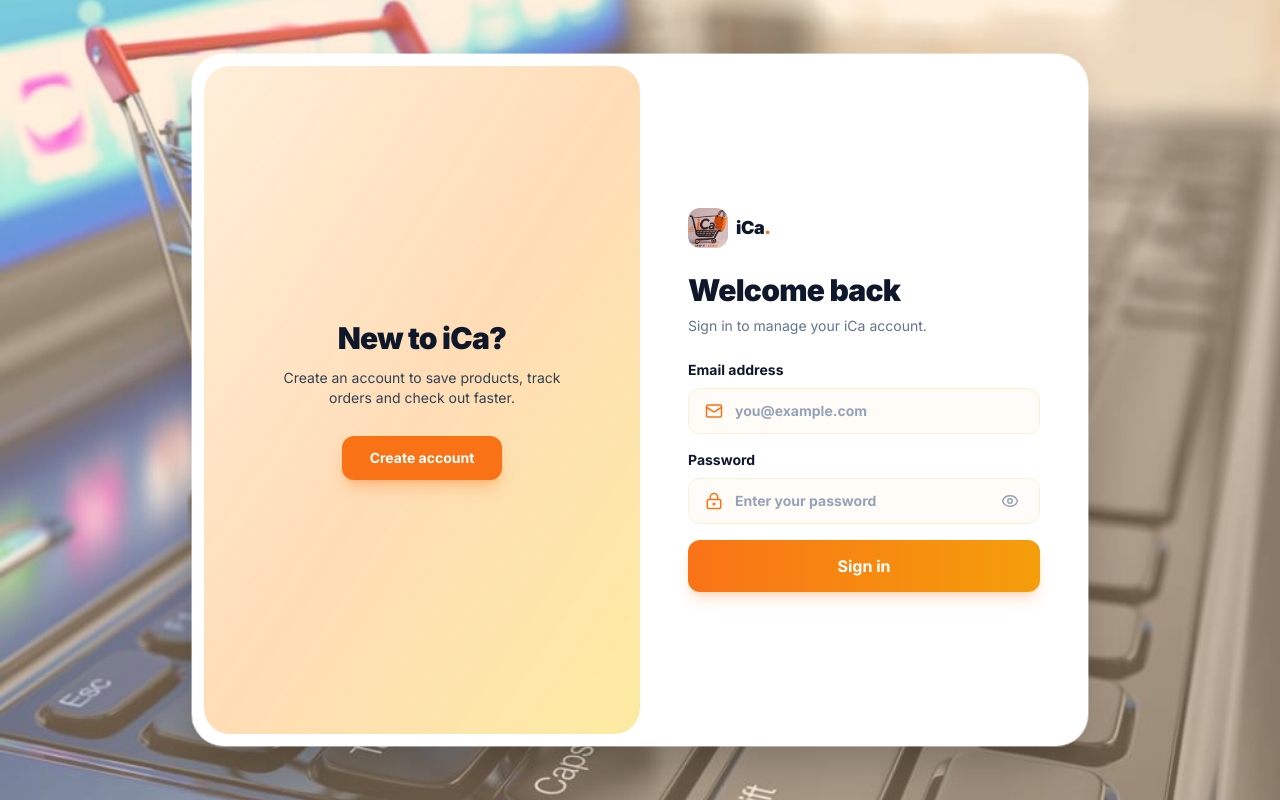
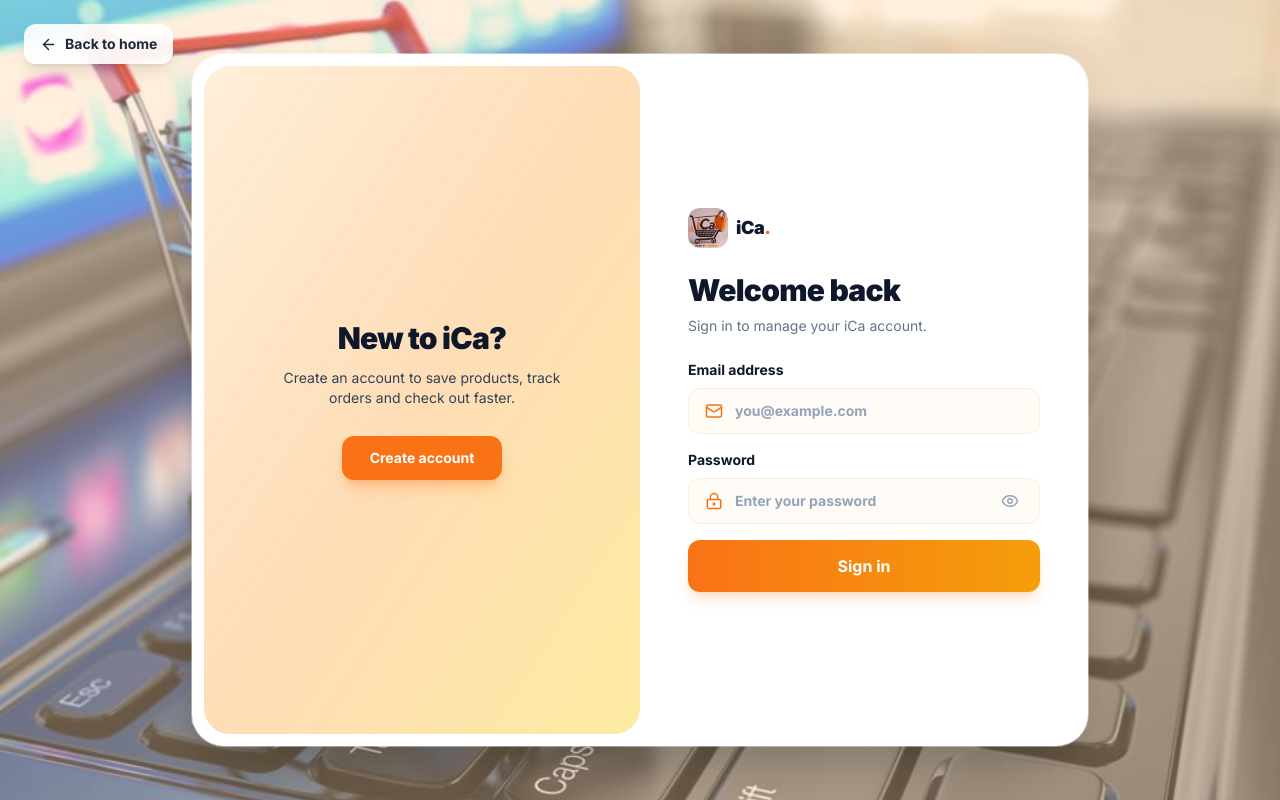
Before and after one commit to TinoJp/IcaShop, a React (Vite) app: page /login in a window 1280 px wide. Built offline with nearby package versions, Linux system fonts and the light colour scheme; no server answers; the database is empty.

Commit message:
login page

```diff
--- a/src/pages/AuthPage.tsx
+++ b/src/pages/AuthPage.tsx
@@ -1,4 +1,5 @@
 import { Link } from 'react-router-dom';
+import { ArrowLeft } from 'lucide-react';
 import { EmailField, PasswordField, SubmitButton } from '@/pages/AuthShared';
 import { useAuthForm, type AuthPageProps } from '@/pages/useAuthForm';
 
@@ -40,6 +41,15 @@ export function AuthPage(props: AuthPageProps) {
     >
       {/* light orange tint over the photo */}
       <div className="absolute inset-0 bg-orange-200/40" aria-hidden="true" />
+
+      {/* Back to home */}
+      <Link
+        to="/"
+        className="absolute left-4 top-4 z-20 inline-flex items-center gap-2 rounded-xl bg-white/90 px-4 py-2.5 text-sm font-bold text-slate-800 shadow-lg backdrop-blur transition hover:bg-white hover:text-orange-600 focus-visible:outline-none focus-visible:ring-4 focus-visible:ring-orange-300 sm:left-6 sm:top-6"
+      >
+        <ArrowLeft size={17} aria-hidden="true" />
+        Back to home
+      </Link>
 
       {/* ─────────── THE BIG DIV ─────────── */}
       <div className="relative grid w-full max-w-4xl overflow-hidden rounded-[32px] bg-white shadow-2xl ring-1 ring-white/40 md:grid-cols-2">
```
